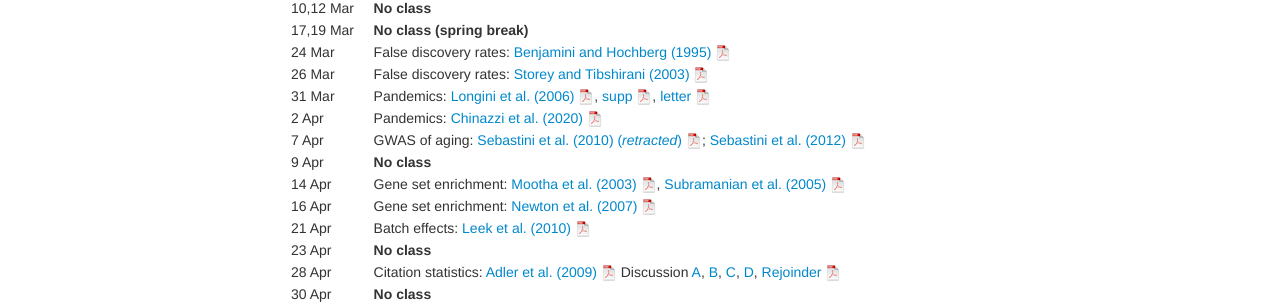
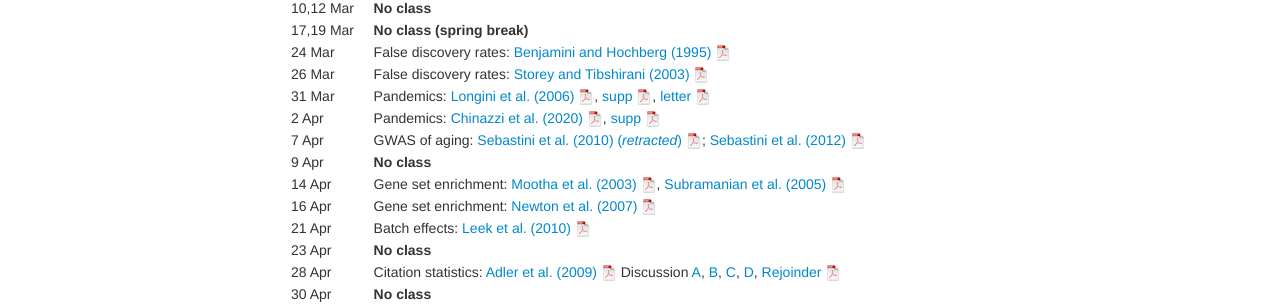
Before and after one commit to kbroman/BMI882_spring2023, a Jekyll site: the page built from schedule.md, in a window 1280 px wide. Shown: the part 513-817 px from the top of the page. Built offline with Jekyll 4.4.1, drawn with Linux system fonts in a browser that asks for light colours.

Commit message:
schedule.md: link to supplement for Chinazzi et al (2020)

```diff
--- a/schedule.md
+++ b/schedule.md
@@ -28,7 +28,7 @@ discussions and office hours will be strictly online. [**More information here**
 | 24 Mar      |    | False discovery rates: [Benjamini and Hochberg (1995)](https://doi.org/10.1111/j.2517-6161.1995.tb02031.x) [![pdf logo](icons/pdf-icon.png)](http://bit.ly/32ovGFh)
 | 26 Mar      |    | False discovery rates: [Storey and Tibshirani (2003)](https://doi.org/10.1073/pnas.1530509100) [![pdf logo](icons/pdf-icon.png)](https://www.pnas.org/content/pnas/100/16/9440.full.pdf)
 | 31 Mar      |    | Pandemics: [Longini et al. (2006)](https://doi.org/10.1126/science.1115717) [![pdf logo](icons/pdf-icon.png)](assets/longini2006.pdf), [supp](https://science.sciencemag.org/content/suppl/2005/08/11/1115717.DC1) [![pdf logo](icons/pdf-icon.png)](https://science.sciencemag.org/content/sci/suppl/2005/08/11/1115717.DC1/Longini.SOM.pdf), [letter](https://doi.org/10.1126/science.310.5751.1117c) [![pdf logo](icons/pdf-icon.png)](assets/longini2006_letter.pdf)
-|  2 Apr      |    | Pandemics: [Chinazzi et al. (2020)](https://doi.org/10.1126/science.aba9757) [![pdf logo](icons/pdf-icon.png)](https://science.sciencemag.org/content/sci/early/2020/03/05/science.aba9757.full.pdf)
+|  2 Apr      |    | Pandemics: [Chinazzi et al. (2020)](https://doi.org/10.1126/science.aba9757) [![pdf logo](icons/pdf-icon.png)](https://science.sciencemag.org/content/sci/early/2020/03/05/science.aba9757.full.pdf), [supp](https://science.sciencemag.org/content/suppl/2020/03/05/science.aba9757.DC1) [![pdf logo](icons/pdf-icon.png)](https://science.sciencemag.org/content/sci/suppl/2020/03/05/science.aba9757.DC1/aba9757_Chinazzi_SM.pdf)
 |  7 Apr      |    | GWAS of aging: [Sebastini et al. (2010) (_retracted_)](https://doi.org/10.1126/science.1190532) [![pdf logo](icons/pdf-icon.png)](assets/sebastini2010.pdf); [Sebastini et al. (2012)](https://doi.org/10.1371/journal.pone.0029848) [![pdf logo](icons/pdf-icon.png)](https://journals.plos.org/plosone/article/file?id=10.1371/journal.pone.0029848&type=printable)
 |  9 Apr      |    | **No class**
 | 14 Apr      |    | Gene set enrichment: [Mootha et al. (2003)](https://doi.org/10.1038/ng1180) [![pdf logo](icons/pdf-icon.png)](assets/mootha2003.pdf), [Subramanian et al. (2005)](https://doi.org/10.1073/pnas.0506580102) [![pdf logo](icons/pdf-icon.png)](https://www.pnas.org/content/pnas/102/43/15545.full.pdf)
```
